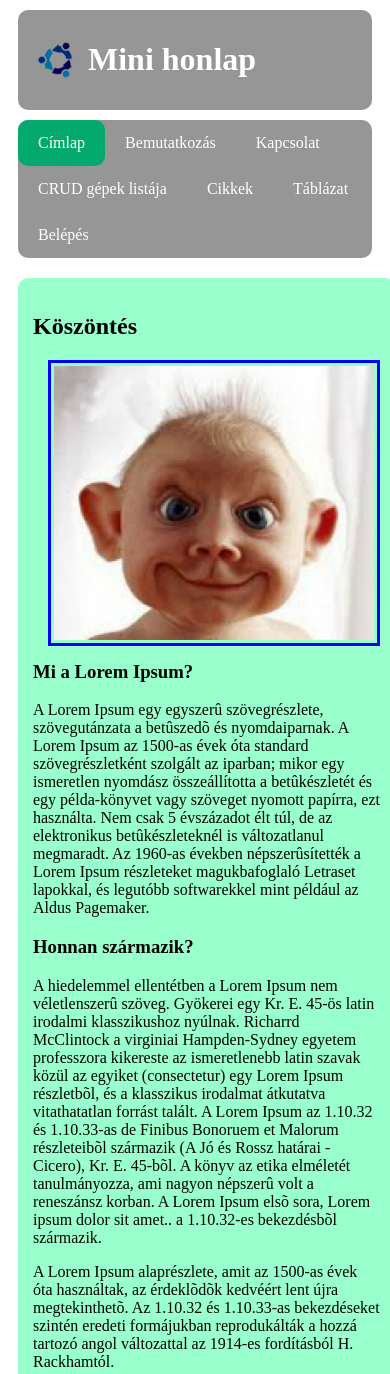
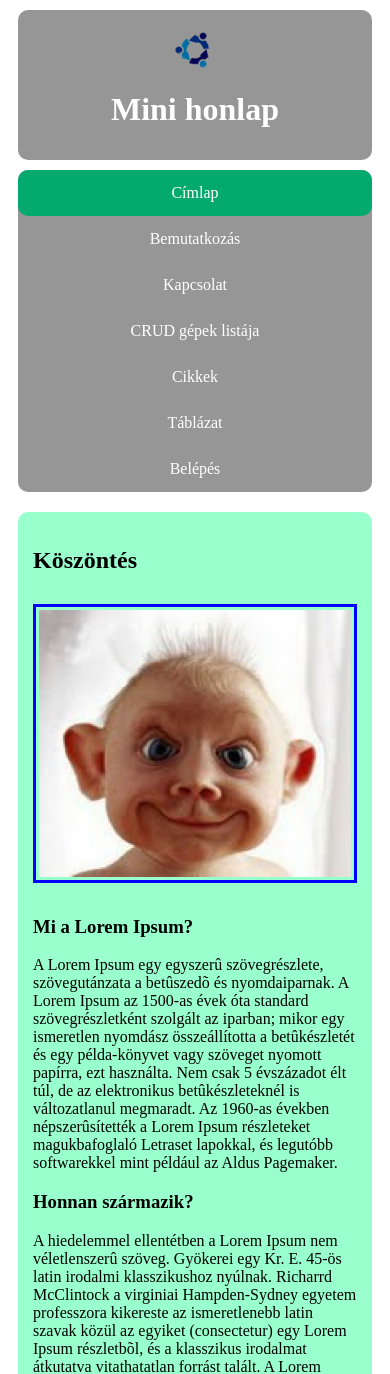
Before and after one commit to tothzoltan1/WebProg_FOSZK_01, a PHP site: page / in a window 390 px wide. Shown: the top 1374 px of the page. Run offline with PHP 8.4, Linux system fonts and the light colour scheme.

Commit message:
mobilon és tableten
idomul a képernyő a mobilt vagy tabletet használókhoz.

```diff
--- a/styles/stilus.css
+++ b/styles/stilus.css
@@ -76,3 +76,53 @@ footer {
     padding: 5px 20px;
     background-color: #969696;
 }
+
+/*
+   MOBIL NÉZET - Csak 768px képernyőszélesség alatt lép életbe!
+*/
+@media screen and (max-width: 768px) {
+
+    /* A fejléc elemeinek (kép és szöveg) egymás alá rendezése és középre igazítása mobilon */
+    header {
+        text-align: center;
+    }
+    header img {
+        float: none;
+        margin: 10px auto;
+        display: block;
+    }
+
+    /* A wrapper-ből kivesszük a table viselkedést, ha volt */
+    div#wrapper {
+        display: block;
+    }
+
+    /* Az oldalsáv (menü) és a tartalom (content) is a teljes képernyőszélességet használja és egymás alá kerül */
+    aside {
+        display: block;
+        width: 100%;
+    }
+
+    div#content {
+        display: block;
+        width: auto; /* a 100% helyett auto, hogy a paddingokkal is elférjen */
+        box-sizing: border-box; /* Biztosítja, hogy a padding ne növelje a szélességet */
+    }
+
+    /* A tartalomban lévő képek ne lógjanak ki a képernyőről */
+    div#content img {
+        width: 100%; /* Kitölti a rendelkezésre álló helyet */
+        float: none; /* Mobilon nem akarjuk jobb oldalra tolni */
+        margin: 10px 0;
+        box-sizing: border-box;
+    }
+
+    /* A menügombok térjenek ki a teljes szélességre mobilon a könnyebb kattintásért */
+    #nav ul {
+        flex-direction: column;
+    }
+
+    #nav li {
+        width: 100%;
+    }
+}
--- a/templates/index.tpl.php
+++ b/templates/index.tpl.php
@@ -4,6 +4,7 @@
 <html>
 <head>
 	<meta charset="utf-8">
+	<meta name="viewport" content="width=device-width, initial-scale=1.0">
 	<title><?= $ablakcim['cim'] . ( (isset($ablakcim['mottó'])) ? ('|' . $ablakcim['mottó']) : '' ) ?></title>
 	<link rel="stylesheet" href="./styles/stilus.css" type="text/css">
 	<?php if(file_exists('./styles/'.$keres['fajl'].'.css')) { ?><link rel="stylesheet" href="./styles/<?= $keres['fajl']?>.css" type="text/css"><?php } ?>
```
